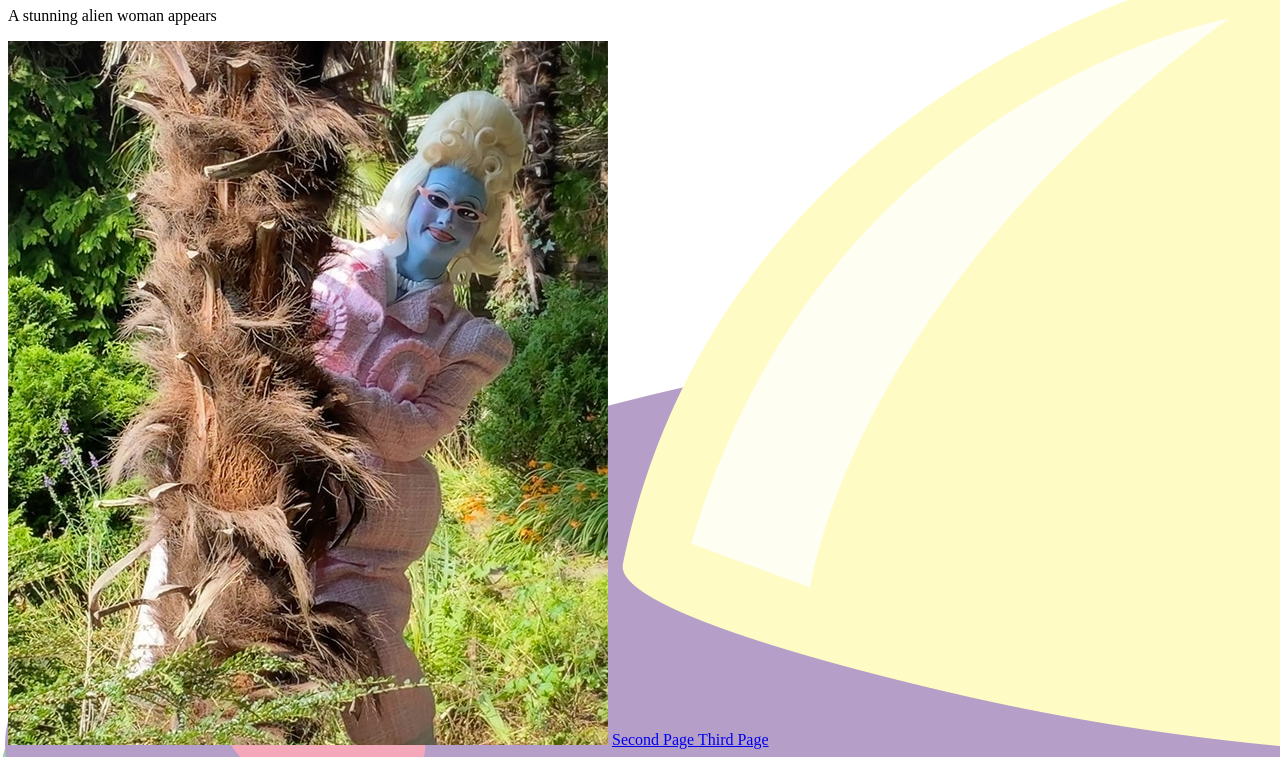
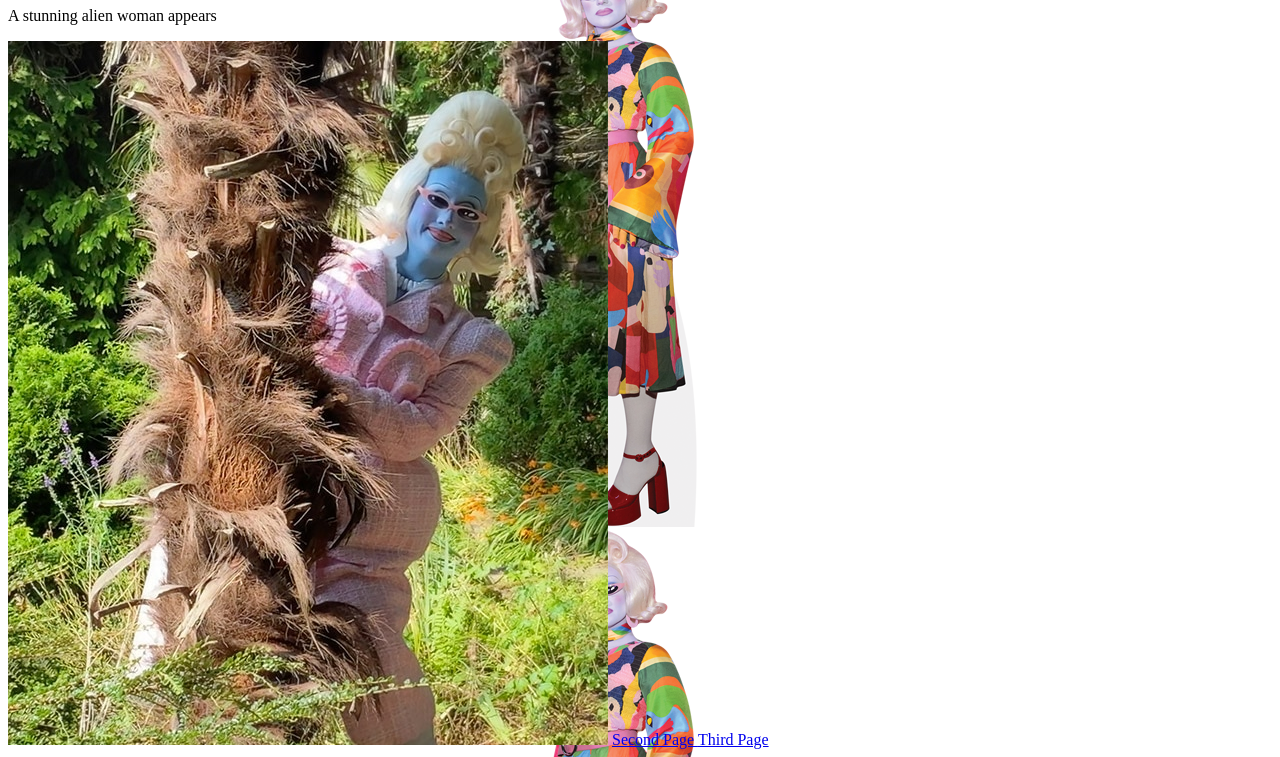
Before and after one commit to shandivachon/lets.try.that.again, a plain HTML site: page index.html in a window 1280 px wide. Shown: the part 73-830 px from the top of the page. Drawn offline with Linux system fonts and the light colour scheme.

Commit message:
Add files via upload

```diff
--- a/style.css
+++ b/style.css
@@ -1,5 +1,5 @@
 
 Body {
-	background-image: url("spaceship.png");
+	background-image: url("junobackground.png");
 background-repeat: repeat;
 }
```
